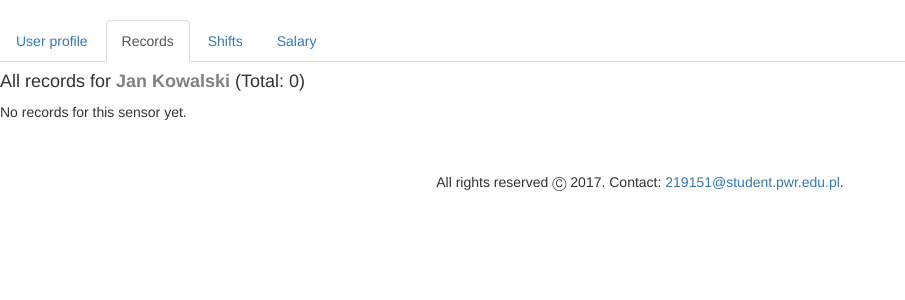
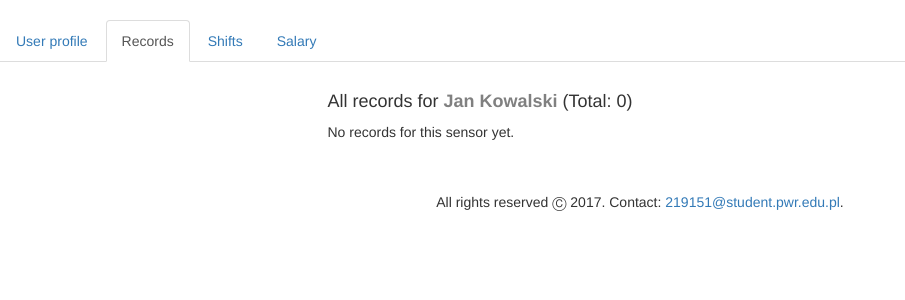
Before and after one commit to Ziemnior/engineering-thesis, a Flask app: page /user-profile/1/all-records in a window 1280 px wide. Shown: the part 52-352 px from the top of the page, without its empty margins (0-905 px from the left). Run offline with Flask 2, Linux system fonts and the light colour scheme; a user stored in the database is signed in; data comes from the database, SQL or seed files in the repository; data that the repository does not hold is empty; some libraries are stand-ins or nearby versions.

Commit message:
Change views pattern

```diff
--- a/app/templates/onsite.html
+++ b/app/templates/onsite.html
@@ -4,6 +4,8 @@
 {% block title %} Pepole currently at work{{ super() }} {% endblock %}
 
 {% block content %}
+<div class="row">
+    <div class="col-sm-offset-3 col-sm-6">
 
         {% if people != [] %}
         <table class="table">
@@ -22,6 +24,9 @@ No one is at work currently.
 
         {% endif %}
 
+    </div>
+</div>
+
 {% include "footer.html" %}
 
 {% endblock %}
--- a/app/templates/sensor.html
+++ b/app/templates/sensor.html
@@ -30,7 +30,6 @@
 
 <div class="row">
     <div class="col-sm-offset-3 col-sm-6">
-
         <h4>Registered sensors</h4>
 
         {% if sensors !=[] %}
@@ -45,7 +44,7 @@
             {% for key, sensor in sensors.items() %}
 
             <tr>
-        <td> {{ sensor.place_id }} </td>
+                <td> {{ sensor.place_id }}</td>
                 <td><a href="/sensor/{{ sensor.sensor_id }}">{{ sensor.sensor_id }}</a></td>
                 <td><a href="/sensor/gateway/{{ sensor.gateway_id }}"> {{ sensor.gateway_id }} </a></td>
             </tr>
--- a/app/templates/user-records-all.html
+++ b/app/templates/user-records-all.html
@@ -9,7 +9,11 @@
 {% include "user-profile-nav.html" %}
 {% endwith %}
 
-<h4>All records for <b style="color: grey">{{ user.name }} {{ user.surname }}</b> (Total: {{ records|length }})</h4>
+<div class="row">
+    <div class="col-sm-offset-3 col-sm-6">
+        <br>
+        <h4>All records for <b style="color: grey">{{ user.name }} {{ user.surname }}</b> (Total: {{ records|length }})
+        </h4>
 
         {% if records !=[] %}
 
@@ -31,7 +35,6 @@
                 </td>
             </tr>
             {% endfor %}
-
         </table>
 
         {% else %}
@@ -40,6 +43,9 @@ No records for this sensor yet.
 
         {% endif %}
 
+    </div>
+</div>
+
 {% include "footer.html" %}
 
 {% endblock %}
--- a/app/templates/user-records.html
+++ b/app/templates/user-records.html
@@ -9,6 +9,9 @@
 {% include "user-profile-nav.html" %}
 {% endwith %}
 
+<div class="row">
+    <div class="col-sm-offset-3 col-sm-6">
+        <br>
         <h4>Last 10 records for <b style="color: grey">{{ user.name }} {{ user.surname }}</b> (Total: <a
                 href="{{ url_for('user_records_all', id=user.id) }}"> {{ records|length }}</a>)</h4>
 
@@ -27,7 +30,6 @@
                 <td>{{ record.timestamp.strftime('%Y-%m-%d %H:%M:%S') }}</td>
             </tr>
             {% endfor %}
-
         </table>
 
         {% else %}
@@ -36,6 +38,8 @@ No records for this sensor yet.
 
         {% endif %}
 
+    </div>
+</div>
 {% include "footer.html" %}
 
 {% endblock %}
--- a/app/templates/user.html
+++ b/app/templates/user.html
@@ -4,7 +4,8 @@
 {% block title %}Users{{ super() }}{% endblock %}
 
 {% block content %}
-
+<div class="row">
+<div class="col-sm-offset-3 col-sm-6">
 {% if users != [] %}
 <table class="table">
     <tr>
@@ -30,6 +31,8 @@ No users to display.
 
 {% endif %}
 
+</div>
+</div>
 {% include "footer.html" %}
 
 {% endblock %}
```
Lines whose indentation alone changed are shown as unchanged.
